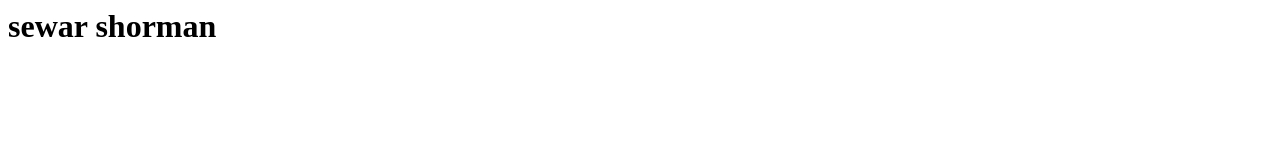
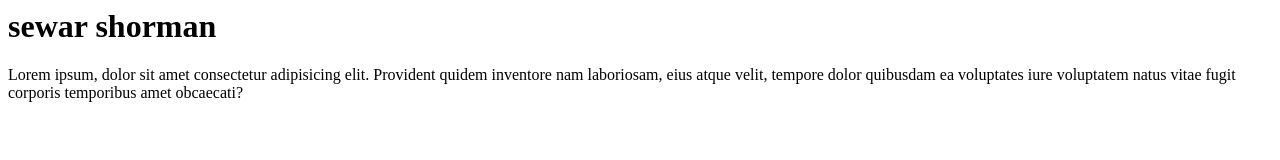
Before and after one commit to Sewar77/WebFoundation-7, a plain HTML site: page html/index.html in a window 1280 px wide. Drawn offline with Linux system fonts and the light colour scheme.

Commit message:
add paragraph to index.html for content enhancement

```diff
--- a/html/index.html
+++ b/html/index.html
@@ -1 +1,7 @@
 <h1>sewar shorman</h1>
+<p>
+  Lorem ipsum, dolor sit amet consectetur adipisicing elit. Provident quidem
+  inventore nam laboriosam, eius atque velit, tempore dolor quibusdam ea
+  voluptates iure voluptatem natus vitae fugit corporis temporibus amet
+  obcaecati?
+</p>
```
